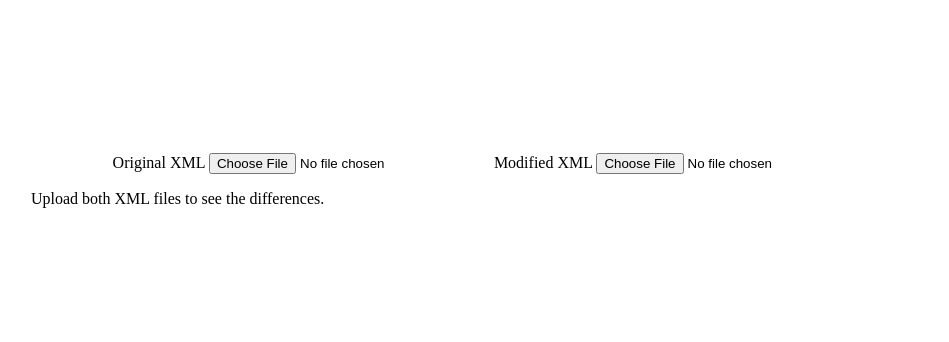
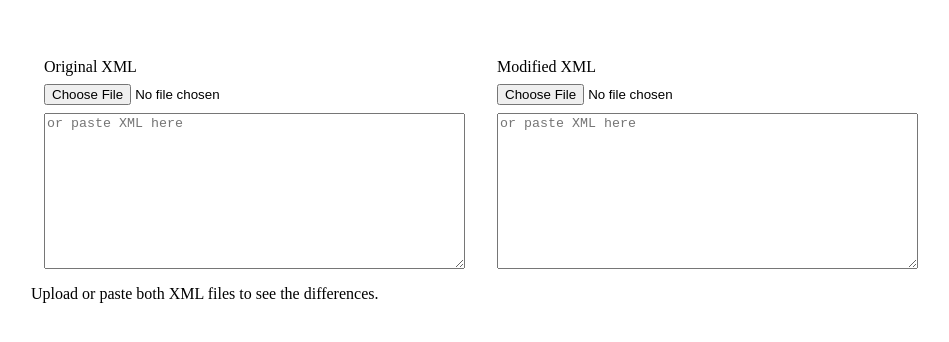
Before and after one commit to complyance-io/xml-diff-viewer, a SvelteKit app: page / in a window 1280 px wide. Shown: the part 220-562 px from the top of the page, without its empty margins (159-1108 px from the left). Built offline with nearby package versions, Linux system fonts and the light colour scheme.

Commit message:
added text areas to view xml live 📝

```diff
--- a/src/routes/+page.svelte
+++ b/src/routes/+page.svelte
@@ -59,10 +59,12 @@
         <label>
             Original XML
             <input type="file" accept=".xml" onchange={(e) => handleFileupload(e, 'original')} />
+            <textarea bind:value={originalXml} rows="10" cols="50" placeholder="or paste XML here"></textarea>
         </label>
         <label>
             Modified XML
             <input type="file" accept=".xml" onchange={(e) => handleFileupload(e, 'modified')} />
+            <textarea bind:value={modifiedXml} rows="10" cols="50" placeholder="or paste XML here"></textarea>
         </label>
     </section>
     <section class="results-view">
@@ -84,7 +86,7 @@
                 {/each}
             </div>
         {:else if !originalXml || !modifiedXml}
-            <p class="placeholder-text">Upload both XML files to see the differences.</p>
+            <p class="placeholder-text">Upload or paste both XML files to see the differences.</p>
         {:else}
             {#if !normalizedOrig.startsWith('<')}<p class="alert-text">Original: {normalizedOrig}</p>{/if}
             {#if !normalizedMod.startsWith('<')}<p class="alert-text">Modified: {normalizedMod}</p>{/if}
@@ -104,6 +106,12 @@
     .file-upload {
         display: flex;
         gap: 2rem;
+    }
+
+    .file-upload label {
+        display: flex;
+        flex-direction: column;
+        gap: 0.5rem;
     }
 
     .results-view {
```
